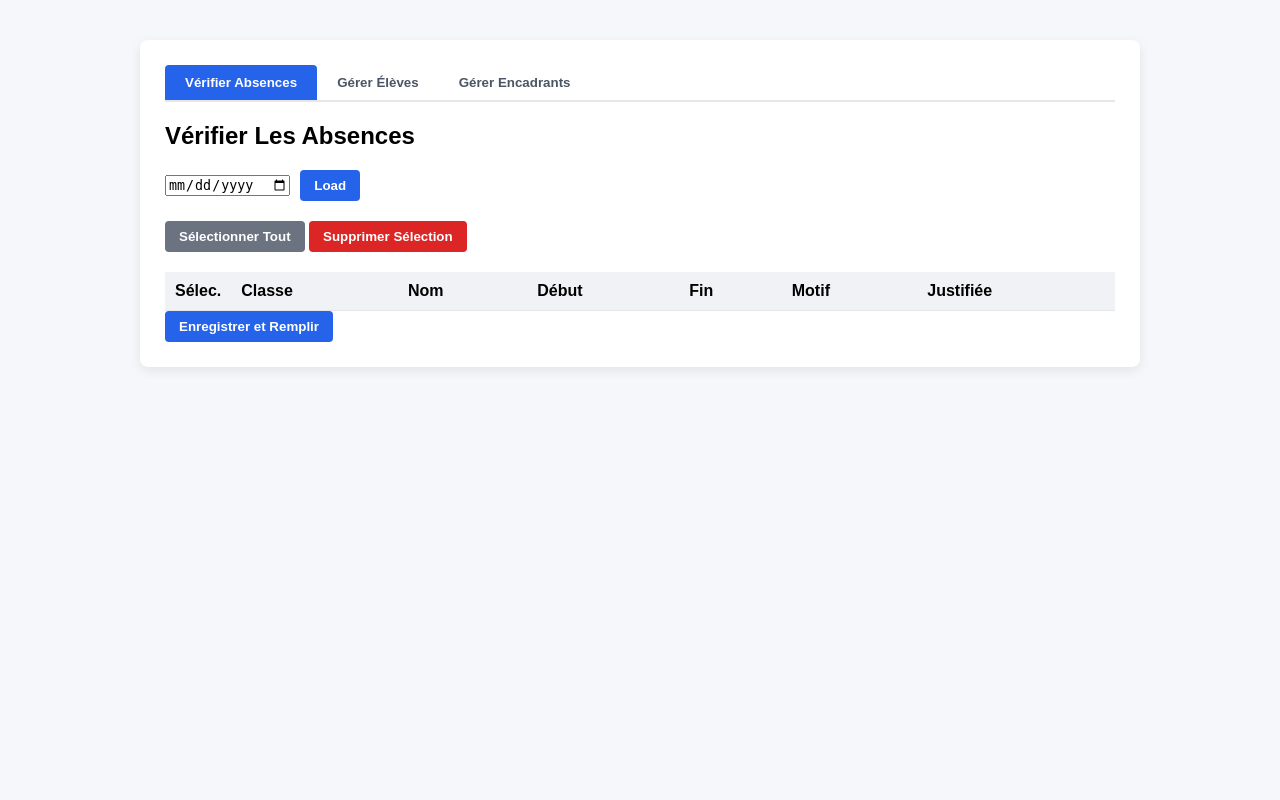
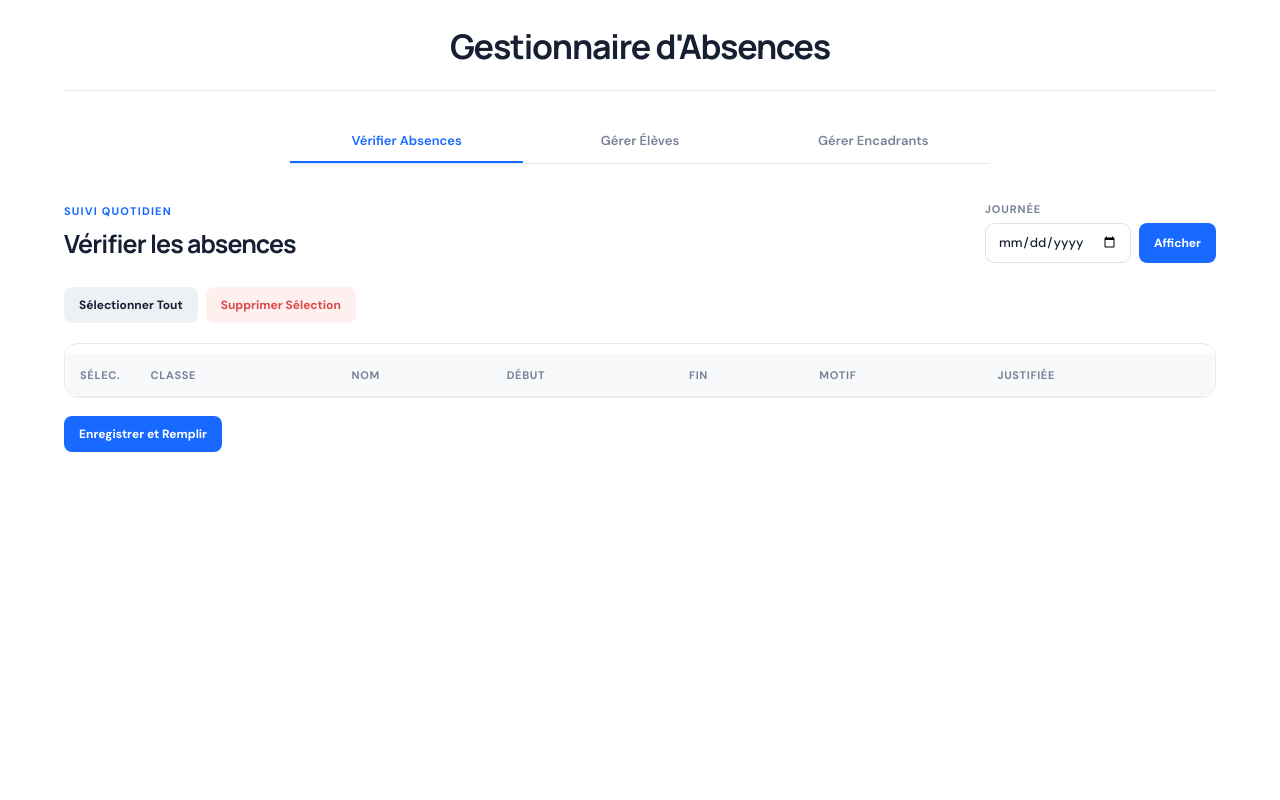
Before and after one commit to abdennourboutagous/Gestionnaire-d-Absences, a Flask app: page / in a window 1280 px wide. Run offline with Flask 3, Linux system fonts and the light colour scheme; lists and menus that the app fills with data are empty; parts of the project's set-up code (start-up, migrations or seed data) failed here and were passed over.

Commit message:
Refactor code structure by removing commented sections and enhancing HTML layout for better readability and organization

```diff
--- a/app.py
+++ b/app.py
@@ -64,7 +64,6 @@ def save():
     return jsonify({"status": "ok"})
 
 
-# --- ELEVES WITH BULK OPERATIONS ---
 @app.route("/api/eleves", methods=["GET", "POST"])
 def handle_eleves():
     if request.method == "GET":
@@ -114,7 +113,6 @@ def upload_excel():
         return jsonify({"error": str(e)}), 500
 
 
-# --- ENCADRANTS ---
 @app.route("/api/encadrants", methods=["GET", "POST", "DELETE"])
 def handle_encadrants():
     if request.method == "GET":
--- a/db.py
+++ b/db.py
@@ -75,7 +75,6 @@ def delete_absences_bulk(ids):
         conn.commit()
 
 
-# --- ELEVES ROUTINES ---
 def get_eleves(search_query=""):
     with get_conn() as conn:
         with conn.cursor() as cur:
@@ -119,7 +118,6 @@ def delete_eleves_bulk(codes):
         conn.commit()
 
 
-# --- ENCADRANTS ROUTINES ---
 def get_encadrants():
     with get_conn() as conn:
         with conn.cursor() as cur:
--- a/static/main.js
+++ b/static/main.js
@@ -5,7 +5,6 @@ function switchTab(tabId, btnElement) {
     btnElement.classList.add('active');
 }
 
-// --- GESTION ABSENCES ---
 async function loadAbsences(){
     const date = document.getElementById("date").value;
     if(!date) return alert("Sélectionnez une date");
@@ -44,7 +43,6 @@ async function loadAbsences(){
         tr.querySelector(".justifiee").value = String(r.justifiee);
     });
 
-    // NOUVEAU: Réinitialiser le bouton
     const selectAllBtn = document.getElementById("btn-select-all-abs");
     if(selectAllBtn) selectAllBtn.textContent = "Sélectionner Tout";
 }
@@ -106,10 +104,10 @@ async function deleteSelectedAbsences() {
             method: "POST", headers: {"Content-Type": "application/json"},
             body: JSON.stringify({ids: selected})
         });
-        loadAbsences(); // Recharge le tableau après suppression
+        loadAbsences();
     }
 }
-// --- GESTION ELEVES & EXCEL ---
+
 async function loadEleves() {
     const searchQuery = document.getElementById("search-eleve").value;
     const res = await fetch(`/api/eleves?search=${encodeURIComponent(searchQuery)}`);
@@ -191,15 +189,14 @@ async function deleteSelectedEleves() {
 }
 
 
-// --- GESTION ENCADRANTS ---
-// --- INTERACTION DROPDOWN CHECKLIST ---
+
 function toggleChecklistMenu(event) {
     event.stopPropagation();
     const menu = document.getElementById("en-classes-checklist");
     menu.classList.toggle("show");
 }
 
-// Mettre à jour le texte affiché dans l'en-tête selon les sélections
+
 document.addEventListener("change", function(e) {
     if (e.target.closest("#en-classes-checklist")) {
         const checkedBoxes = document.querySelectorAll("#en-classes-checklist input:checked");
@@ -214,7 +211,7 @@ document.addEventListener("change", function(e) {
     }
 });
 
-// Fermer le menu si l'utilisateur clique en dehors
+
 document.addEventListener("click", function(e) {
     const checklist = document.querySelector(".dropdown-checklist");
     if (checklist && !checklist.contains(e.target)) {
@@ -223,12 +220,11 @@ document.addEventListener("click", function(e) {
 });
 
 
-// --- ACTIONS ENCADRANTS ---
+
 async function addEncadrant() {
     const nom = document.getElementById("en-nom").value;
     const mdp = document.getElementById("en-mdp").value;
 
-    // Récupérer toutes les cases cochées de la checklist
     const checkedBoxes = document.querySelectorAll("#en-classes-checklist input:checked");
     const classes = Array.from(checkedBoxes).map(cb => cb.value);
 
@@ -242,11 +238,9 @@ async function addEncadrant() {
         body: JSON.stringify({nom, classes, mdp})
     });
 
-    // Réinitialiser les champs de saisie
     document.getElementById("en-nom").value = "";
     document.getElementById("en-mdp").value = "";
 
-    // Décocher toutes les cases de la checklist
     document.querySelectorAll("#en-classes-checklist input").forEach(cb => cb.checked = false);
     document.querySelector(".dropdown-checklist-header").textContent = "Choisir les classes...";
     document.getElementById("en-classes-checklist").classList.remove("show");
@@ -254,7 +248,6 @@ async function addEncadrant() {
     loadEncadrants();
 }
 
-// (Gardez votre fonction loadEncadrants() inchangée par rapport à l'étape précédente)
 async function loadEncadrants() {
     const res = await fetch("/api/encadrants");
     const data = await res.json();
--- a/static/style.css
+++ b/static/style.css
@@ -1,63 +1,80 @@
+@import url('https://fonts.googleapis.com/css2?family=DM+Sans:wght@400;500;600;700&family=Manrope:wght@600;700;800&display=swap');
+
+:root {
+    --ink: #172033;
+    --muted: #788398;
+    --line: #e7eaf0;
+    --surface: rgba(255, 255, 255, 0.88);
+    --blue: #1769ff;
+    --blue-dark: #0c4fd6;
+    --soft-blue: #eef4ff;
+    --green: #198754;
+    --red: #d94a4a;
+}
+
+* { box-sizing: border-box; }
+
 body {
-    font-family: Arial, Helvetica, sans-serif;
-    background:#f5f7fa;
-    margin:0;
-    padding:40px;
+    min-height: 100vh;
+    margin: 0;
+    padding: 0;
+    color: var(--ink);
+    font-family: 'DM Sans', 'Helvetica Neue', sans-serif;
+    background: #f4f6fa;
+    background: #f7f8fb;
 }
+
 .container {
-    max-width:950px;
-    margin:auto;
-    background:white;
-    padding:25px;
-    border-radius:8px;
-    box-shadow:0 4px 12px rgba(0,0,0,0.08);
+    width: 100%;
+    min-height: 100vh;
+    padding: 28px clamp(20px, 5vw, 76px) 56px;
+    background: #fff;
 }
-h2 { margin-top:0; margin-bottom:20px; }
-.controls, .table-actions-bar {
-    margin-bottom:20px;
-    display:flex;
-    gap:10px;
-    align-items: center;
-}
-.table-actions-bar {
-    justify-content: space-between;
-}
-.search-box input {
-    width: 280px;
-    padding: 8px;
-    border: 1px solid #ccc;
-    border-radius: 4px;
-}
-.excel-upload-zone {
-    background: #f0fdf4;
-    padding: 15px;
-    border-radius: 6px;
-    border: 1px dashed #10b981;
-    display: flex;
-    gap: 15px;
-    align-items: center;
-}
-button {
-    background:#2563eb; color:white; border:none;
-    padding:8px 14px; border-radius:4px; cursor:pointer;
-    font-weight: bold;
-}
-/* Container global de la liste déroulante */
+
+.page-header, .section-heading, .table-actions-bar, .controls { display: flex; align-items: center; }
+.page-header { justify-content: center; margin-bottom: 28px; padding-bottom: 25px; border-bottom: 1px solid var(--line); }
+.eyebrow, .section-kicker { margin: 0 0 8px; color: var(--blue); font-size: 11px; font-weight: 700; letter-spacing: .11em; text-transform: uppercase; }
+h1, h2 { font-family: 'Manrope', 'Helvetica Neue', sans-serif; letter-spacing: -0.035em; }
+h1 { margin: 0; font-size: clamp(25px, 3vw, 34px); line-height: 1.08; text-align: center; }
+h2 { margin: 0; font-size: 25px; }
+
+.nav-tabs { display: flex; max-width: 700px; margin: 0 auto 38px; border-bottom: 1px solid var(--line); }
+.tab-btn { flex: 1; border: 0; border-radius: 0; color: var(--muted); background: transparent; padding: 13px 16px 14px; font: 600 13px 'DM Sans', sans-serif; cursor: pointer; transition: color .12s ease, background .12s ease; }
+.tab-btn:hover { color: var(--ink); background: #f7f8fb; }
+.tab-btn.active { color: var(--blue); background: transparent; box-shadow: inset 0 -2px 0 var(--blue); }
+.tab-content { display: none; }
+.tab-content.active { display: block; }
+.section-heading { justify-content: space-between; gap: 22px; margin-bottom: 24px; }
+.compact-heading { margin-bottom: 25px; }
+.date-control label { display: block; margin-bottom: 7px; color: var(--muted); font-size: 11px; font-weight: 700; letter-spacing: .08em; text-transform: uppercase; }
+.inline-control { display: flex; gap: 8px; }
+
+.controls, .table-actions-bar { gap: 10px; margin-bottom: 20px; }
+.table-actions-bar { justify-content: space-between; }
+.search-box { flex: 1; }
+.search-box input { width: min(100%, 330px); }
+input, select { min-height: 40px; padding: 9px 12px; border: 1px solid #dfe3eb; border-radius: 9px; color: var(--ink); background: #fff; font: 500 13px 'DM Sans', sans-serif; outline: none; transition: border .12s, box-shadow .12s; }
+input:focus, select:focus { border-color: #7ca9ff; box-shadow: 0 0 0 3px rgba(23, 105, 255, .12); }
+button { border: 0; border-radius: 8px; color: white; background: var(--blue); padding: 10px 15px; font: 700 12px 'DM Sans', sans-serif; cursor: pointer; transition: background .12s ease, color .12s ease; }
+button:hover { background: var(--blue-dark); }
+.bulk-buttons { display: flex; flex-wrap: wrap; gap: 8px; }
+.bulk-buttons button:first-child { color: var(--ink) !important; background: #edf0f5 !important; }
+.bulk-buttons button:last-child { background: #fff0f0 !important; color: var(--red) !important; }
 .dropdown-checklist {
     position: relative;
     display: inline-block;
-    width: 200px;
+    width: 220px;
+    min-height: 40px;
     background: white;
-    border: 1px solid #ccc;
-    border-radius: 4px;
+    border: 1px solid #dfe3eb;
+    border-radius: 9px;
     cursor: pointer;
     font-size: 14px;
     user-select: none;
 }
 
-/* En-tête visible */
 .dropdown-checklist-header {
-    padding: 8px;
+    padding: 10px 12px;
     padding-right: 25px;
     white-space: nowrap;
     overflow: hidden;
@@ -65,7 +82,6 @@ button {
     position: relative;
 }
 
-/* Petite flèche indicatrice à droite */
 .dropdown-checklist-header::after {
     content: "▼";
     position: absolute;
@@ -76,7 +92,6 @@ button {
     color: #666;
 }
 
-/* Le menu déroulant masqué par défaut */
 .dropdown-checklist-menu {
     display: none;
     position: absolute;
@@ -93,7 +108,6 @@ button {
     border-radius: 0 0 4px 4px;
 }
 
-/* Les lignes d'options à l'intérieur */
 .dropdown-checklist-menu label {
     display: block;
     padding: 6px 12px;
@@ -111,21 +125,29 @@ button {
     vertical-align: middle;
 }
 
-/* Classe active gérée par JS */
 .dropdown-checklist-menu.show {
     display: block;
 }
 
-button:hover { background:#1e4fd6; }
 table { width:100%; border-collapse:collapse; margin-top:10px; }
-thead { background:#f0f2f5; }
-th, td { padding:10px; text-align:left; border-bottom:1px solid #e5e7eb; }
-tbody tr:hover { background:#f9fafb; }
-.nav-tabs { display: flex; border-bottom: 2px solid #e5e7eb; margin-bottom: 20px; }
-.tab-btn { background: none; color: #4b5563; padding: 10px 20px; border-radius: 4px 4px 0 0; }
-.tab-btn.active { background: #2563eb; color: white; }
-.tab-content { display: none; }
-.tab-content.active { display: block; }
-.crud-form input { padding: 8px; border: 1px solid #ccc; border-radius: 4px; }
-hr { border: 0; height: 1px; background: #e5e7eb; margin: 20px 0; }
-input[type="checkbox"] { transform: scale(1.2); cursor: pointer; }
+.table-shell { overflow-x: auto; border: 1px solid var(--line); border-radius: 14px; background: #fff; }
+thead { background: #f8f9fb; }
+th, td { padding: 14px 15px; text-align: left; border-bottom: 1px solid #eef0f4; font-size: 13px; }
+th { color: var(--muted); font-size: 11px; letter-spacing: .06em; text-transform: uppercase; }
+tbody tr:last-child td { border-bottom: 0; }
+tbody tr:hover { background: #fafcff; }
+.actions { margin-top: 18px; }
+.crud-form { flex-wrap: wrap; }
+hr { border: 0; height: 1px; background: var(--line); margin: 25px 0; }
+input[type="checkbox"] { width: 16px; min-height: 16px; accent-color: var(--blue); cursor: pointer; }
+
+@media (max-width: 700px) {
+    .container { padding: 22px 14px 36px; }
+    .page-header, .section-heading { align-items: flex-start; flex-direction: column; }
+    .page-header { margin-bottom: 28px; }
+    .nav-tabs { flex-direction: column; margin-bottom: 28px; }
+    .date-control, .inline-control, .inline-control input, .inline-control button { width: 100%; }
+    .table-actions-bar { align-items: stretch; flex-direction: column; }
+    .search-box input { width: 100%; }
+    .crud-form input, .crud-form button, .dropdown-checklist { flex: 1 1 100%; width: 100%; }
+}
--- a/templates/index.html
+++ b/templates/index.html
@@ -7,6 +7,10 @@
 <body>
 
 <div class="container">
+    <header class="page-header">
+        <h1>Gestionnaire d'Absences</h1>
+    </header>
+
     <div class="nav-tabs">
         <button class="tab-btn active" onclick="switchTab('absences-tab', this)">Vérifier Absences</button>
         <button class="tab-btn" onclick="switchTab('eleves-tab', this); loadEleves();">Gérer Élèves</button>
@@ -14,13 +18,20 @@
     </div>
 
     <div id="absences-tab" class="tab-content active">
-        <h2>Vérifier Les Absences</h2>
-        <div class="controls">
-            <input type="date" id="date">
-            <button onclick="loadAbsences()">Load</button>
+        <div class="section-heading">
+            <div>
+                <p class="section-kicker">Suivi quotidien</p>
+                <h2>Vérifier les absences</h2>
+            </div>
+            <div class="date-control">
+                <label for="date">Journée</label>
+                <div class="inline-control">
+                    <input type="date" id="date">
+                    <button onclick="loadAbsences()">Afficher</button>
+                </div>
+            </div>
         </div>
 
-        <!-- NOUVEAU : Boutons de sélection en masse pour les absences -->
         <div class="table-actions-bar">
             <div class="bulk-buttons">
                 <button onclick="toggleSelectAllAbsences(this)" id="btn-select-all-abs" style="background:#6b7280;">Sélectionner Tout</button>
@@ -28,6 +39,7 @@
             </div>
         </div>
 
+        <div class="table-shell">
         <table id="table">
             <thead>
                 <tr>
@@ -37,13 +49,19 @@
             </thead>
             <tbody></tbody>
         </table>
+        </div>
         <div class="actions">
             <button onclick="saveAbsences()">Enregistrer et Remplir</button>
         </div>
     </div>
 
     <div id="eleves-tab" class="tab-content">
-        <h2>Gestion des Élèves</h2>
+        <div class="section-heading compact-heading">
+            <div>
+                <p class="section-kicker">Répertoire</p>
+                <h2>Gestion des élèves</h2>
+            </div>
+        </div>
 
         <hr>
 
@@ -70,6 +88,7 @@
             </div>
         </div>
 
+        <div class="table-shell">
         <table id="eleves-table">
             <thead>
                 <tr>
@@ -81,14 +100,19 @@
             </thead>
             <tbody></tbody>
         </table>
+        </div>
     </div>
 
     <div id="encadrants-tab" class="tab-content">
-        <h2>Gestion des Encadrants</h2>
+        <div class="section-heading compact-heading">
+            <div>
+                <p class="section-kicker">Équipe pédagogique</p>
+                <h2>Gestion des encadrants</h2>
+            </div>
+        </div>
         <div class="crud-form controls">
             <input type="text" id="en-nom" placeholder="Nom">
 
-            <!-- MENU DÉROULANT AVEC CASES À COCHER -->
             <div class="dropdown-checklist" tabindex="0">
             <div class="dropdown-checklist-header" onclick="toggleChecklistMenu(event)">
                 Choisir les classes...
@@ -108,10 +132,12 @@
         <input type="text" id="en-mdp" placeholder="Mot de Passe">
         <button onclick="addEncadrant()">Ajouter</button>
     </div>
+        <div class="table-shell">
         <table id="encadrants-table">
             <thead><tr><th>Nom</th><th>Classes</th><th>Mot de Passe</th><th>Action</th></tr></thead>
             <tbody></tbody>
         </table>
+        </div>
     </div>
 </div>
 
```
